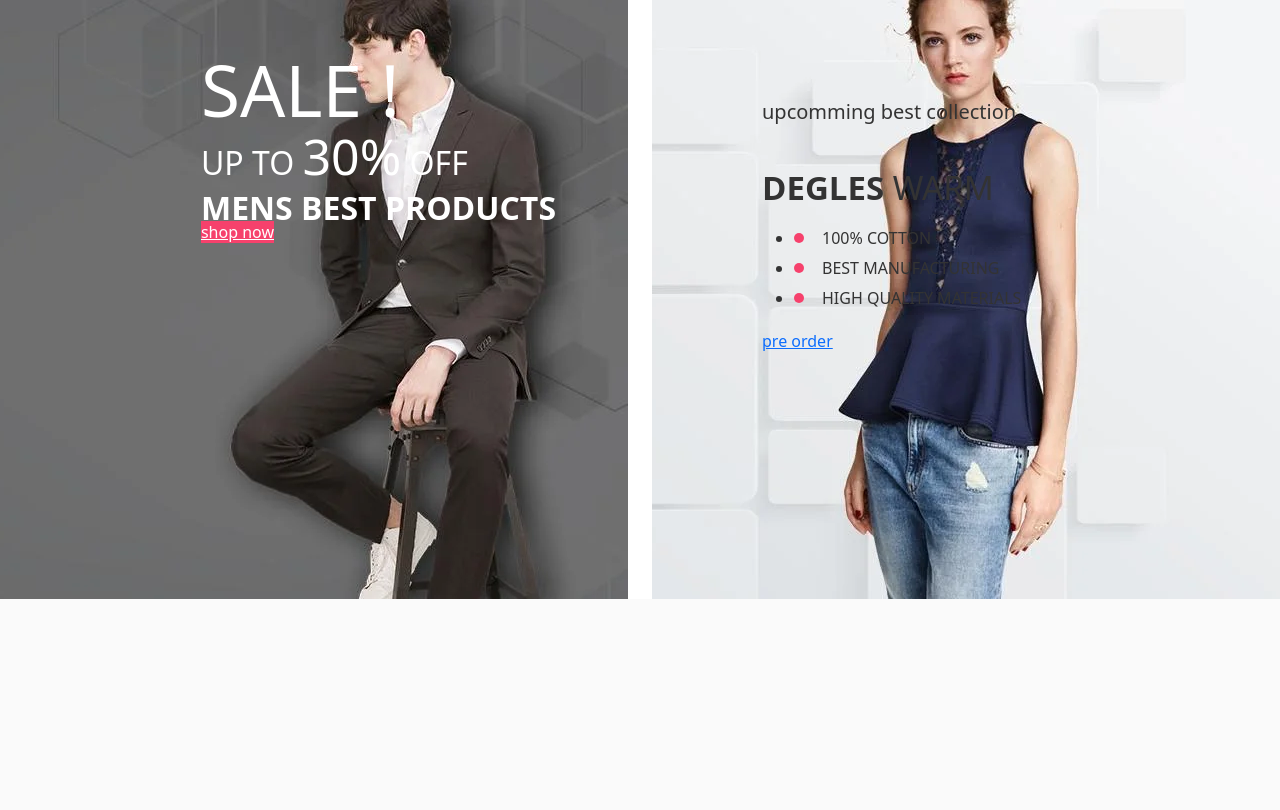
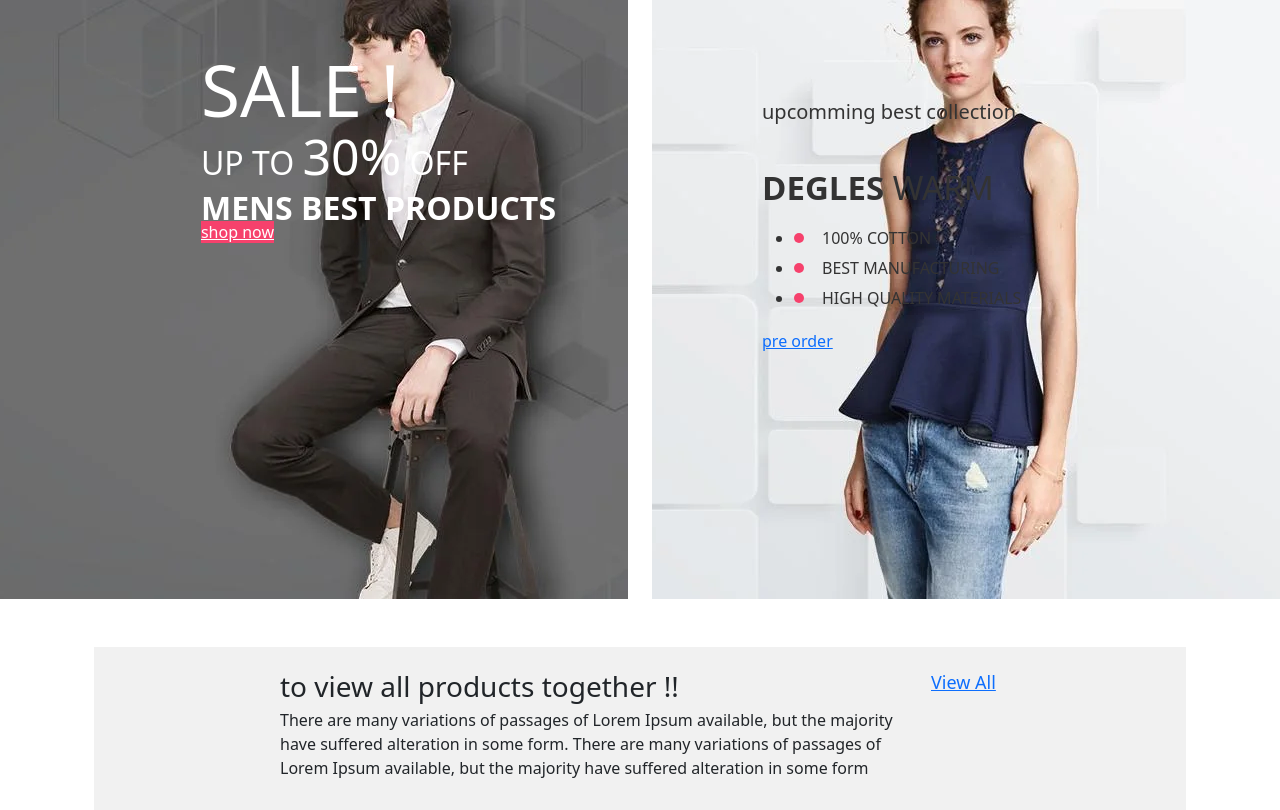
Before and after one commit to NeemaMwende/E-sokoo, a Django app: page / in a window 1280 px wide. Shown: the part 3392-4202 px from the top of the page. Before the commit the page ends 3991 px from the top, so only its background shows below. Run offline with Django 3.2, Linux system fonts and the light colour scheme; some libraries are stand-ins or nearby versions; some web fonts are replaced.

Commit message:
adding shop sections

```diff
--- a/sokoapp/templates/home.html
+++ b/sokoapp/templates/home.html
@@ -401,6 +401,34 @@
         <!-- PROMOTIONAL-BANNER END -->
 
 
+          <!-- ALL-PRODUCT-VIEW START -->
+        <div class="all-product-view-area mt-5">
+            <div class="container">
+                <div class="row">
+                    <div class="col-lg-12">
+                        <div class="all-product-view">
+                            <div class="row">
+                                <div class="col-lg-7 col-md-8 offset-md-1 offset-lg-2">
+                                    <div class="all-product-brief">
+                                        <h2>to view all products together !!</h2>
+                                        <p>There are many variations of passages of Lorem Ipsum available, but the majority have suffered alteration in some form. There are many variations of passages of Lorem Ipsum available, but the majority have suffered
+                                            alteration in some form</p>
+                                    </div>
+                                </div>
+                                <div class="col-md-3">
+                                    <div class="all-product-view-link">
+                                        <a href="#" class="shop-now">View All</a>
+                                    </div>
+                                </div>
+                            </div>
+                        </div>
+                    </div>
+                </div>
+            </div>
+        </div>
+        <!-- ALL-PRODUCT-VIEW END -->
+
+
 
 
 
--- a/static/css/style.css
+++ b/static/css/style.css
@@ -761,3 +761,20 @@
          font-size: 16px;
          margin-top: 55px;
      }
+
+     .all-product-view {
+         background: #f1f1f1 none repeat scroll 0 0;
+         padding: 22px 0 14px;
+     }
+
+     .all-product-brief h2 {
+         font-size: 28px;
+         font-weight: 500;
+         line-height: 35px;
+         margin-bottom: 4px;
+     }
+
+     .all-product-view-link .shop-now {
+         font-size: 18px;
+         margin-top: 38px;
+     }
```
